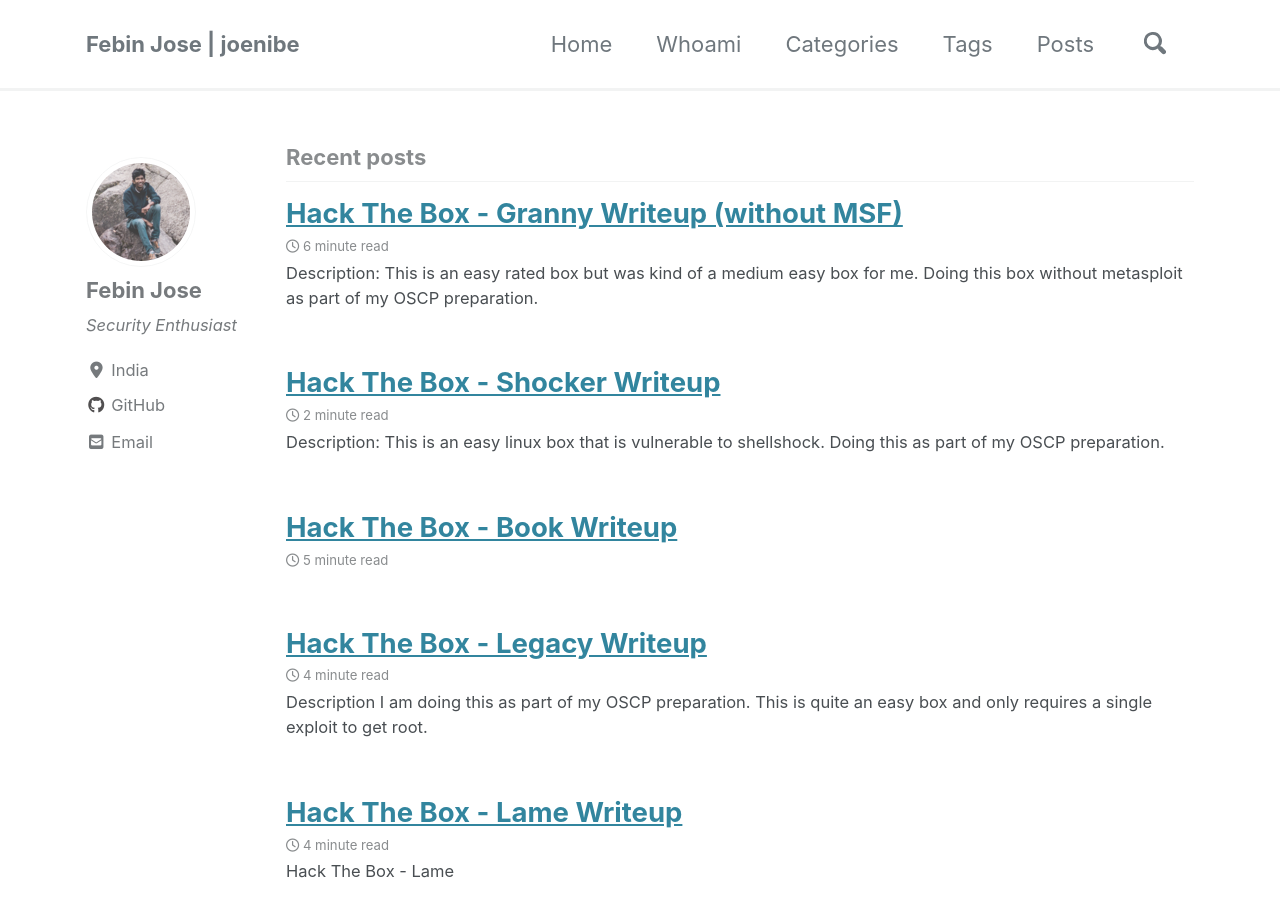
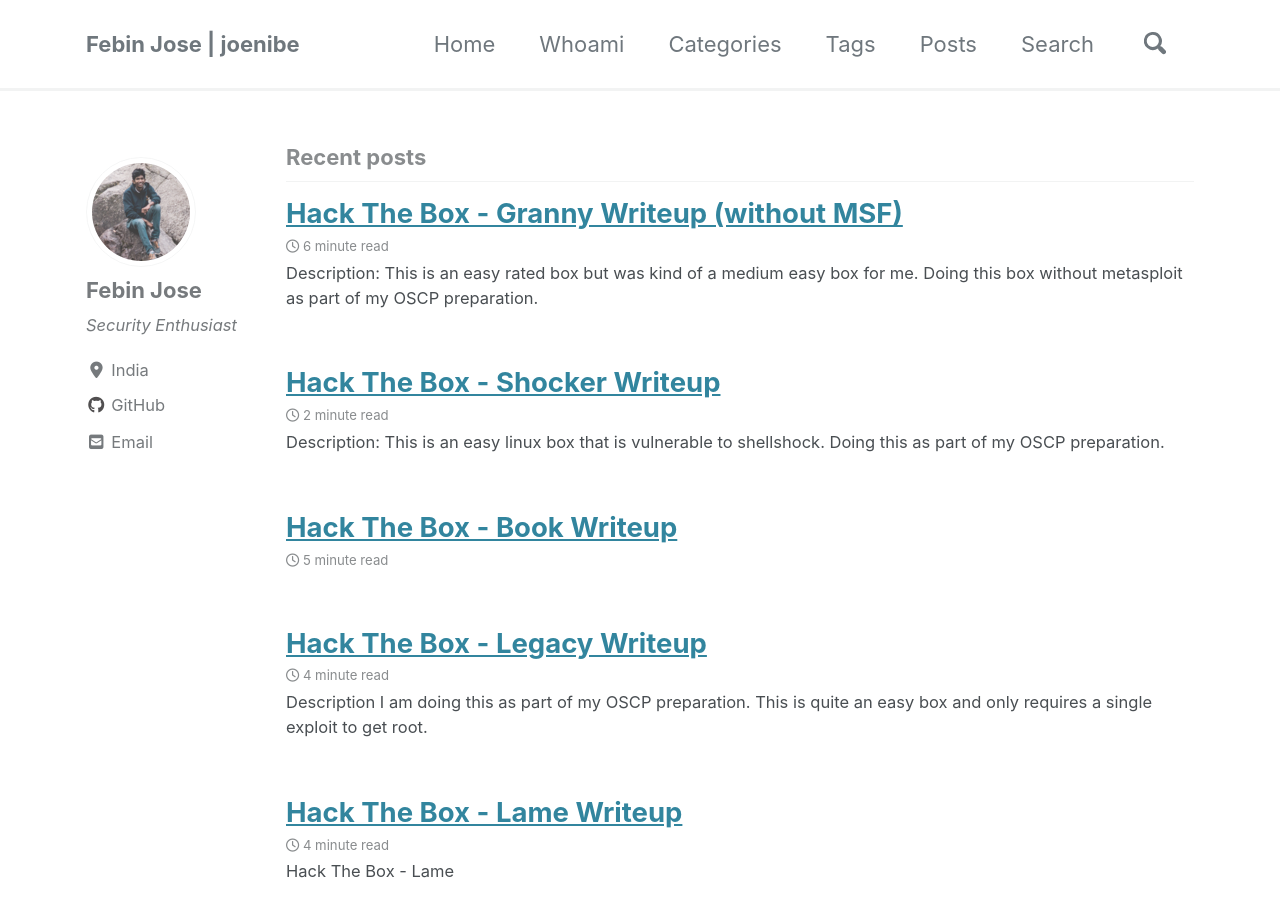
Before and after one commit to JoeNibe/JoeNibe.github.io, a Jekyll site: the page built from index.html, in a window 1280 px wide and 900 px high. Built offline with Jekyll 4.4.1, drawn with Linux system fonts in a browser that asks for light colours; cached includes are drawn as plain includes; nearby versions of some CDN libraries; the list of posts is cut into pages by our own code.

Commit message:
Update navigation.yml

```diff
--- a/_data/navigation.yml
+++ b/_data/navigation.yml
@@ -8,8 +8,10 @@
     url: /categories/
   - title: "Tags"
     url: /tags/
-  - title: "Posts   "
+  - title: "Posts"
     url: /year-archive/
+  - title: "Search"
+    url: /search/
 # sidebar navigation list sample
 sidebar-sample:
   - title: "Parent Page A"
```
